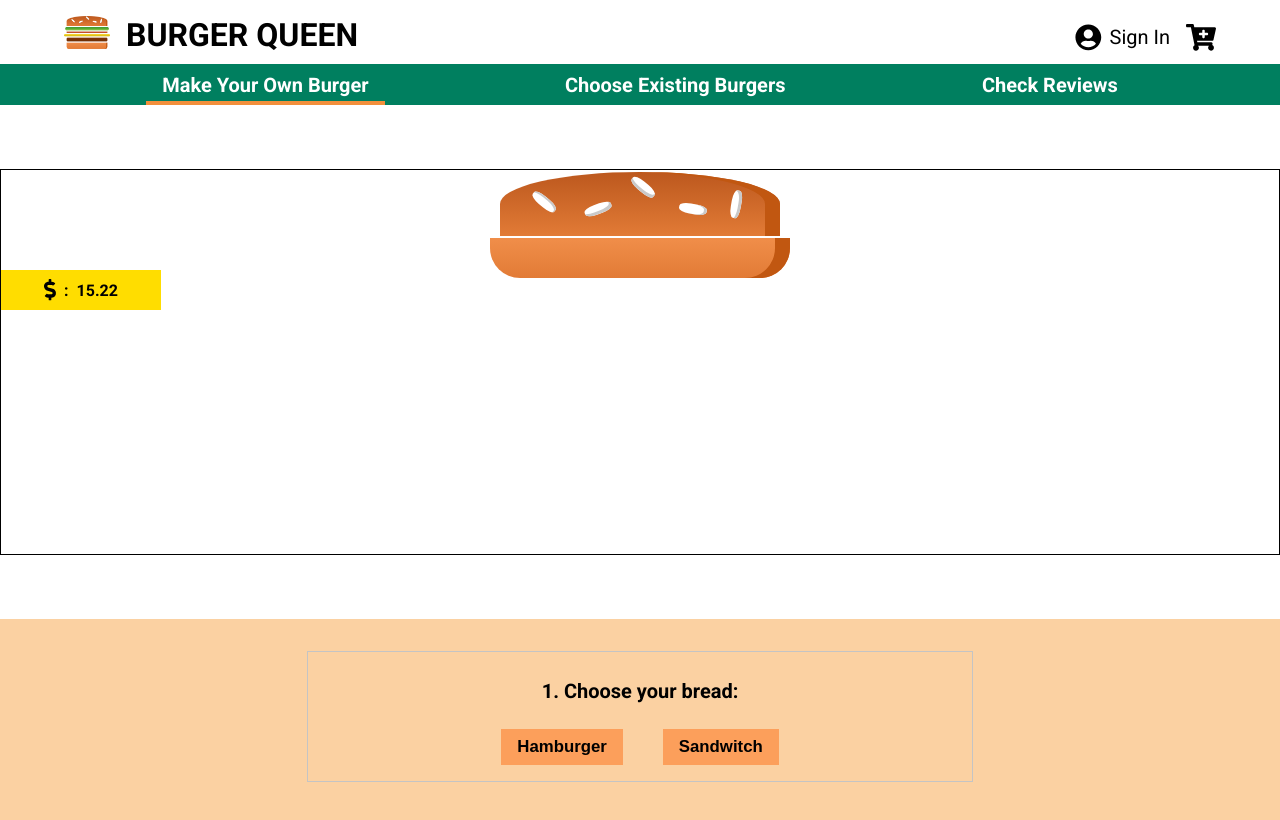
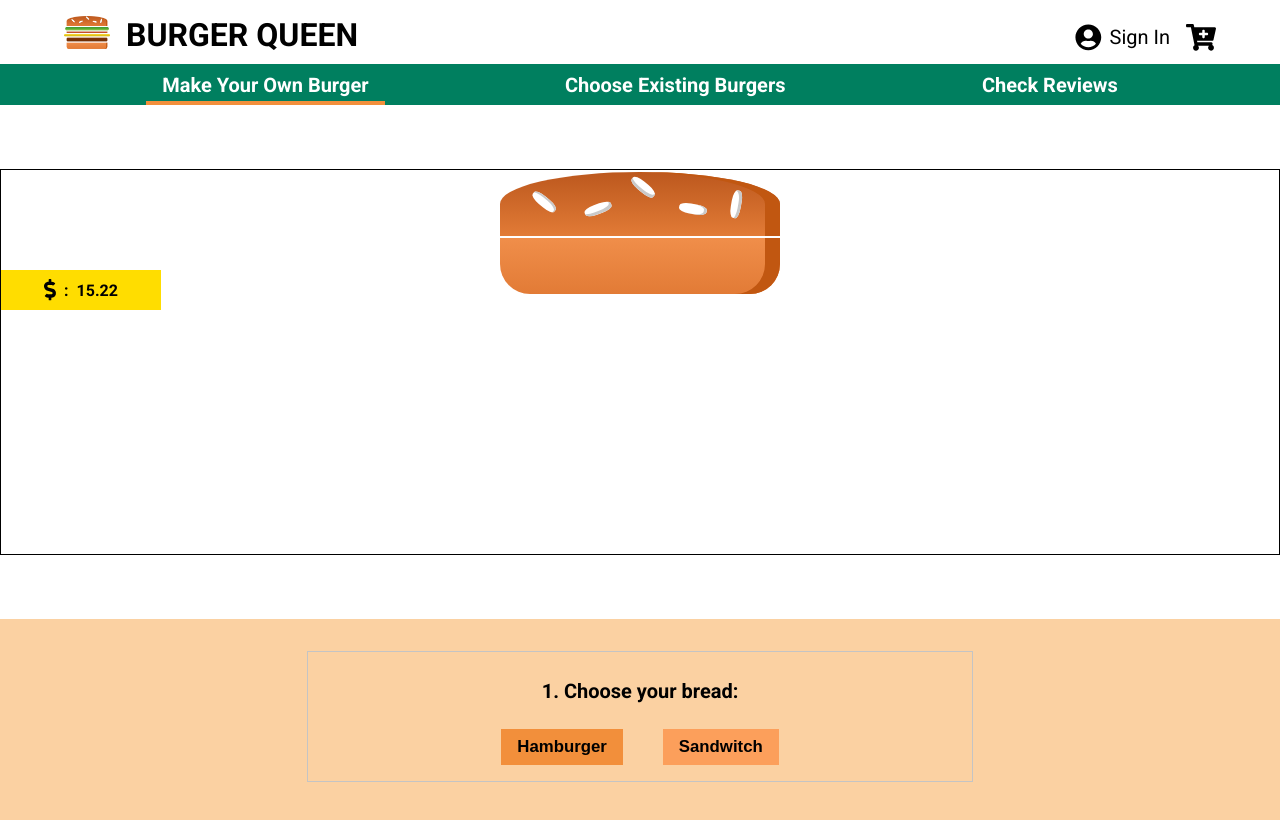
Before and after one commit to WendyChenj/burger-queen, a React (Create React App) app: page /order in a window 1280 px wide. Shown: the top 820 px of the page. Built offline with nearby package versions, Linux system fonts and the light colour scheme; a web font is replaced by a local one.

Commit message:
increase customBurger store and finish the initial function of choosing bread

```diff
--- /dev/null
+++ b/src/common/store/customBurgerStore/customBurgerActionCreators.ts
@@ -0,0 +1,7 @@
+import * as types from '../../models/types';
+import * as customBurgerActionTypes from './customBurgerActionTypes';
+
+export const chooseBurgerBread = (newBread: types.Bread): customBurgerActionTypes.ChooseBurgerBread => ({
+  type: customBurgerActionTypes.CHOOSE_BURGER_BREAD,
+  bread: newBread,
+});
--- /dev/null
+++ b/src/common/store/customBurgerStore/customBurgerActionTypes.ts
@@ -0,0 +1,22 @@
+import * as types from '../../models/types';
+
+export const CHOOSE_BURGER_BREAD = 'CHOOSE_BURGER_BREAD';
+
+export const ADD_BURGER_MEAT = 'ADD_BURGER_MEAT';
+export const REMOVE_BURGER_MEAT = 'REMOVE_BURGER_MEAT';
+
+export const ADD_BURGER_VEGETABLE = 'ADD_BURGER_VEGETABLE';
+export const REMOVE_BURGER_VEGETABLE = 'REMOVE_BURGER_VEGETABLE';
+
+export const ADD_BURGER_CHEESE = 'ADD_BURGER_CHEESE';
+export const REMOVE_BURGER_CHEESE = 'REMOVE_BURGER_CHEESE';
+
+export const ADD_BURGER_SAUCE = 'ADD_BURGER_SAUCE';
+export const REMOVE_BURGER_SAUCE = 'REMOVE_BURGER_SAUCE';
+
+export interface ChooseBurgerBread {
+  type: typeof CHOOSE_BURGER_BREAD;
+  bread: types.Bread;
+}
+
+export type CustomBurgerActionTypes = ChooseBurgerBread;
--- /dev/null
+++ b/src/common/store/customBurgerStore/customBurgerReducer.ts
@@ -0,0 +1,52 @@
+import { Action } from 'redux';
+import { BurgerState } from '../../models/types';
+import { CustomBurgerActionTypes, CHOOSE_BURGER_BREAD } from './customBurgerActionTypes';
+
+const initialState: BurgerState = {
+  bread: 'hamburger',
+  vegetable: {
+    tomato: 0,
+    pickle: 0,
+    lettuce: 0,
+  },
+  meat: {
+    beef: 0,
+    chicken: 0,
+    ham: 0,
+    bacon: 0,
+  },
+  cheese: [
+    {
+      name: 'white processed cheddar',
+      amount: 0,
+    },
+    {
+      name: 'shredded monterey cheddar',
+      amount: 0,
+    },
+  ],
+  sauce: [
+    {
+      name: 'mayo',
+      choose: false,
+    },
+    {
+      name: 'mustard',
+      choose: false,
+    },
+  ],
+};
+
+const customBurgerReducer = (state: BurgerState = initialState, action: CustomBurgerActionTypes): BurgerState => {
+  switch (action.type) {
+    case CHOOSE_BURGER_BREAD:
+      return {
+        ...state,
+        bread: action.bread,
+      };
+    default:
+      return state;
+  }
+};
+
+export default customBurgerReducer;
--- a/src/common/store/store.ts
+++ b/src/common/store/store.ts
@@ -2,11 +2,13 @@ import { createStore, combineReducers, applyMiddleware, compose, Action } from '
 import { composeWithDevTools } from 'redux-devtools-extension';
 import thunk, { ThunkAction } from 'redux-thunk';
 import authReducer from './authStore/authReducer';
+import customBurgerReducer from './customBurgerStore/customBurgerReducer';
 
 const composeEnhancers = composeWithDevTools({}) || compose;
 
 const rootReducer = combineReducers({
   auth: authReducer,
+  customBurger: customBurgerReducer,
 });
 
 export type RootState = ReturnType<typeof rootReducer>;
--- a/src/pages/BurgerOrder/BurgerOrder.tsx
+++ b/src/pages/BurgerOrder/BurgerOrder.tsx
@@ -5,7 +5,7 @@ import SelfMadeBurger from './components/SelfMadeBurger/SelfMadeBurger';
 import ExistingBurger from './components/ExistingBurger/ExistingBurger';
 import './burgerOrder.scss';
 
-const BurgerOrder = () => {
+const BurgerOrder = (): JSX.Element => {
   return (
     <Layout>
       <Switch>
--- a/src/pages/BurgerOrder/components/Ingredient/Ingredient.scss
+++ b/src/pages/BurgerOrder/components/Ingredient/Ingredient.scss
@@ -11,8 +11,8 @@
 }
 
 .burgerBottom {
-  height: $navbar-height;
-  width: 300px;
+  height: 56px;
+  width: 280px;
   background: linear-gradient(#f08e4a, #e27b36);
   border-radius: 0 0 30px 30px;
   box-shadow: inset -15px 0 #c15711;
@@ -22,9 +22,9 @@
 .sandwitchTop {
   height: $navbar-height;
   width: 300px;
-  background: linear-gradient(#bc581e, #e27b36);
-  border-radius: 30px 30px 0 0;
-  box-shadow: inset -15px 0 #c15711;
+  background: linear-gradient(#f9bf62, #fbcf89);
+  border-radius: 10px 10px 0 0;
+  box-shadow: inset -15px 0 #e89220;
   margin: 2px auto;
   position: relative;
 }
@@ -32,9 +32,9 @@
 .sandwitchBottom {
   height: $navbar-height;
   width: 300px;
-  background: linear-gradient(#f08e4a, #e27b36);
-  border-radius: 0 0 30px 30px;
-  box-shadow: inset -15px 0 #c15711;
+  background: linear-gradient(#f9bf62, #fbcf89);
+  border-radius: 0 0 10px 10px;
+  box-shadow: inset -15px 0 #e89220;
   margin: 2px auto;
 }
 
@@ -101,15 +101,6 @@
   box-shadow: inset 1px 3px #c9c9c9;
 }
 
-.sandwitchBottom {
-  height: 60px;
-  width: 300px;
-  background: linear-gradient(#f08e4a, #e27b36);
-  border-radius: 0 0 30px 30px;
-  box-shadow: inset -15px 0 #c15711;
-  margin: 2px auto;
-}
-
 .beef {
   height: 20px;
   width: 80%;
--- a/src/pages/BurgerOrder/components/Ingredient/Ingredient.tsx
+++ b/src/pages/BurgerOrder/components/Ingredient/Ingredient.tsx
@@ -5,7 +5,7 @@ type Props = {
   ingType: string;
 };
 
-const Ingredient = ({ ingType }: Props) => {
+const Ingredient = ({ ingType }: Props): JSX.Element => {
   let ingredient = null;
 
   switch (ingType) {
@@ -20,13 +20,8 @@ const Ingredient = ({ ingType }: Props) => {
     case 'burgerBottom':
       ingredient = <div className="burgerBottom"></div>;
       break;
-    case 'sandwichTop':
-      ingredient = (
-        <div className="sandwitchTop">
-          <div className="seeds1"></div>
-          <div className="seeds2"></div>
-        </div>
-      );
+    case 'sandwitchTop':
+      ingredient = <div className="sandwitchTop"></div>;
       break;
     case 'sandwitchBottom':
       ingredient = <div className="sandwitchBottom"></div>;
--- a/src/pages/BurgerOrder/components/SelfMadeBurger/IngredientsContainer/IngredientsContainer.tsx
+++ b/src/pages/BurgerOrder/components/SelfMadeBurger/IngredientsContainer/IngredientsContainer.tsx
@@ -1,9 +1,7 @@
-import React, { useState } from 'react';
+import React from 'react';
 import './ingsContainer.scss';
 
-const IngredientsContainer = () => {
-  const [ing, setIng] = useState('hamburger');
-
+const IngredientsContainer = (): JSX.Element => {
   return (
     <div className="ingredients-container">
       <h4>1. Choose your bread:</h4>
--- a/src/pages/BurgerOrder/components/SelfMadeBurger/SelfMadeBurger.tsx
+++ b/src/pages/BurgerOrder/components/SelfMadeBurger/SelfMadeBurger.tsx
@@ -1,10 +1,28 @@
 import React from 'react';
+import * as types from '../../../../common/models/types';
+import { useSelector, useDispatch } from 'react-redux';
+import { RootState } from '../../../../common/store/store';
+import { chooseBurgerBread } from '../../../../common/store/customBurgerStore/customBurgerActionCreators';
 import Ingredient from '../Ingredient/Ingredient';
 import IngredientsContainer from './IngredientsContainer/IngredientsContainer';
 import { FontAwesomeIcon } from '@fortawesome/react-fontawesome';
 import './selfMadeBurger.scss';
 
-const SelfMadeBurger = () => {
+const SelfMadeBurger = (): JSX.Element => {
+  const { bread } = useSelector((state: RootState) => ({
+    bread: state.customBurger.bread,
+  }));
+
+  const dispatch = useDispatch();
+
+  const handleBreadChange = (event: React.MouseEvent, breadName: types.Bread): void => {
+    event.preventDefault;
+
+    if (bread !== breadName) {
+      dispatch(chooseBurgerBread(breadName));
+    }
+  };
+
   return (
     <div className="self-made-container">
       <div className="burger-container">
@@ -16,12 +34,26 @@ const SelfMadeBurger = () => {
             </p>
           </div>
         </div>
-        <Ingredient ingType="burgerTop" />
-        <Ingredient ingType="burgerBottom" />
+        <Ingredient ingType={bread === 'sandwitch' ? 'sandwitchTop' : 'burgerTop'} />
+        <Ingredient ingType={bread === 'sandwitch' ? 'sandwitchBottom' : 'burgerBottom'} />
       </div>
 
       <div className="self-made-ingredients-container">
-        <IngredientsContainer />
+        <div className="ingredients-container">
+          <h4>1. Choose your bread:</h4>
+          <button
+            className={bread === 'hamburger' ? 'ing-button-active' : 'ing-button'}
+            onClick={(e: React.MouseEvent) => handleBreadChange(e, 'hamburger')}
+          >
+            Hamburger
+          </button>
+          <button
+            className={bread === 'sandwitch' ? 'ing-button-active' : 'ing-button'}
+            onClick={(e: React.MouseEvent) => handleBreadChange(e, 'sandwitch')}
+          >
+            Sandwitch
+          </button>
+        </div>
       </div>
     </div>
   );
--- a/src/pages/BurgerOrder/components/SelfMadeBurger/selfMadeBurger.scss
+++ b/src/pages/BurgerOrder/components/SelfMadeBurger/selfMadeBurger.scss
@@ -43,3 +43,37 @@
     margin: 0 8px;
   }
 }
+
+.ingredients-container {
+  width: 600px;
+  margin: auto;
+  border: 1px solid #c4c4c4;
+  padding: 0 32px 16px;
+
+  h4 {
+    font-size: 1.25rem;
+  }
+}
+
+%button-ing {
+  padding: 8px 16px;
+  margin: 0 20px;
+  border: none;
+  background-color: $ingredient-button-color;
+  font-size: 1.05rem;
+  font-weight: 600;
+}
+
+button.ing-button {
+  @extend %button-ing;
+}
+
+button.ing-button-active {
+  @extend %button-ing;
+  background-color: $sun-color;
+}
+
+button:hover {
+  cursor: pointer;
+  background-color: $sun-color;
+}
```
Also changed, not shown: src/common/models/types.d.ts (+32 -0 lines).
